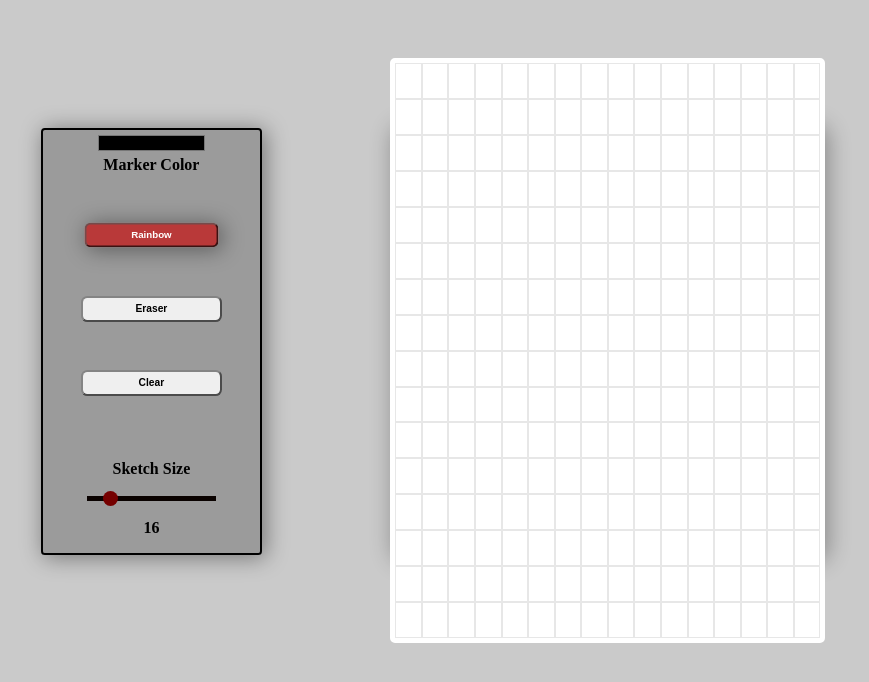
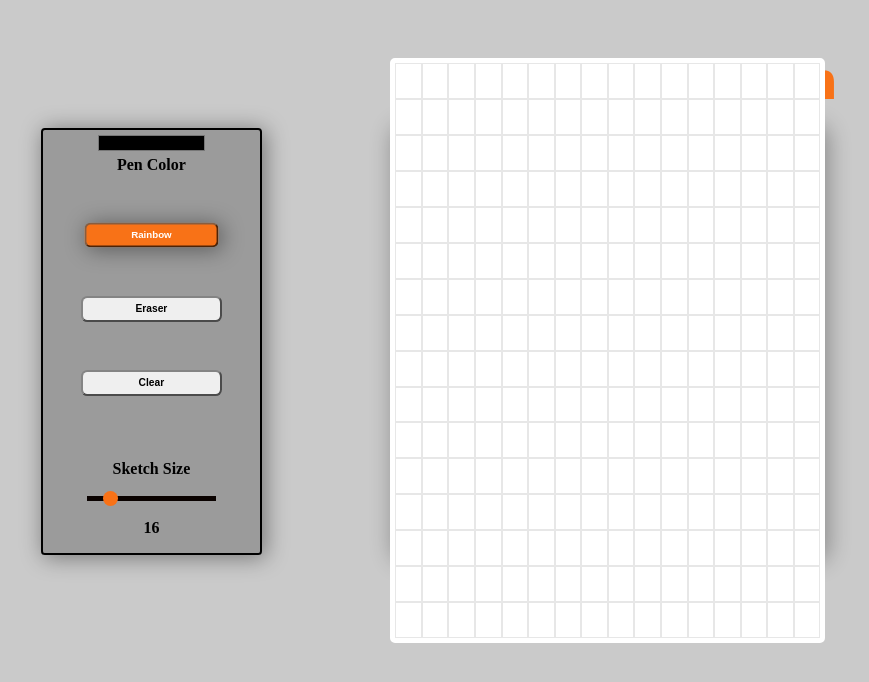
Before and after one commit to Kernius/Etch-a-sketch, a plain HTML site: page index.html in a window 1280 px wide. Both pictures are taken after a click on the button "Rainbow". Shown: the whole page, without its empty margins (207-1076 px from the left). Drawn offline with Linux system fonts and the light colour scheme.

Commit message:
color adjustment

```diff
--- a/index.html
+++ b/index.html
@@ -15,7 +15,7 @@
 <div id="parameters">
 <div class="colorinfo">
 <input type="color" id="color">
-<div class="colortext">Marker Color</div>
+<div class="colortext">Pen Color</div>
 </div>
 <button id="rainbow">Rainbow</button>
 <button id="erase">Eraser</button>
--- a/myscripts.js
+++ b/myscripts.js
@@ -30,9 +30,9 @@ function removeAllChildNodes(parent){
     const sliderVal = document.querySelector('.value');
 
     slider.addEventListener('input', function() {
-        sliderVal.textContent = slider.value;
-        removeAllChildNodes(container);
-        container.setAttribute('style', `grid-template-columns: repeat(${slider.value}, 1fr); grid-template-rows: repeat(${slider.value}, 1fr);`);
+    sliderVal.textContent = slider.value;
+    removeAllChildNodes(container);
+    container.setAttribute('style', `grid-template-columns: repeat(${slider.value}, 1fr); grid-template-rows: repeat(${slider.value}, 1fr);`);
         for (let i = 0; i < slider.value*slider.value; i++) {
             const div = document.createElement('div');
             div.classList.add('box');
--- a/styles.css
+++ b/styles.css
@@ -56,7 +56,7 @@ box-shadow: 3px 2px 22px 1px rgba(0, 0, 0, 0.4)
     width:12vw;
     height:2vw;
     border-radius:0.5vw;
-    background-color:rgba(202, 4, 4, 0.644);
+    background-color:rgb(248, 114, 23);
     color:white;
     transform: scale(0.95);
     box-shadow: 3px 2px 22px 1px rgba(0, 0, 0, 0.4)
@@ -68,7 +68,7 @@ box-shadow: 3px 2px 22px 1px rgba(0, 0, 0, 0.4)
 }
 
 #clear:hover {
-  background-color:rgba(202, 4, 4, 0.644);
+  background-color:rgb(248, 114, 23);
     color:white;
 
 }
@@ -95,7 +95,7 @@ input[type="range"] {
   -webkit-appearance: none;
   height: 15px;
   width: 15px;
-  background: rgb(117, 0, 0);
+  background: rgb(248, 114, 23);
   margin-top: -5px;
   border-radius: 50%;
  }
@@ -117,6 +117,15 @@ body {
   margin-bottom:2.5vw;
 }
 
+.name {
+  font-size:4vw;
+  margin-left:50vw;
+  margin-bottom:1vw;
+  font-family: Verdana, Geneva, Tahoma, sans-serif;
+  font-weight:bold;
+  color:rgb(248, 114, 23);
+}
+
 
 .border {
   display:flex;
@@ -129,10 +138,3 @@ body {
   box-shadow: 3px 2px 22px 1px rgba(0, 0, 0, 0.3)
 
 }
-
-.name {
-  font-size:4vw;
-  margin-left:51vw;
-  margin-bottom:1vw;
-  font-family: Verdana, Geneva, Tahoma, sans-serif;
-}
```
